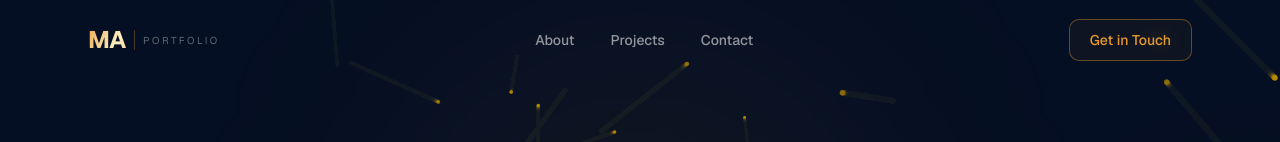
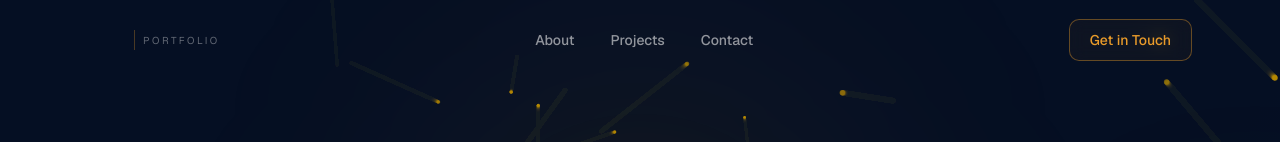
Before and after one commit to marcoabdo20/portfolio-project, a Next.js app: page / in a window 1280 px wide. Shown: the top 142 px of the page. Built offline with nearby package versions, Linux system fonts and the light colour scheme.

Commit message:
Update text gradient styles; replace 'text-gradient-gold' with 'text-primary' for consistency

```diff
--- a/app/globals.css
+++ b/app/globals.css
@@ -311,18 +311,13 @@ html {
   background-size: 250% 100%;
   -webkit-background-clip: text;
   background-clip: text;
-  /* color: transparent; */
+  color: transparent;
   animation: shimmer-sweep 4.5s ease-in-out infinite;
 }
 
 .text-gradient-gold {
   display: inline-block;
-  background: linear-gradient(
-    120deg,
-    var(--primary),
-    oklch(0.95 0.06 95),
-    var(--primary)
-  );
+
   background-size: 200% auto;
   -webkit-background-clip: text;
   background-clip: text;
--- a/components/about.tsx
+++ b/components/about.tsx
@@ -193,7 +193,7 @@ export default function About() {
               lg:text-6xl
             "
           >
-            <span className="text-gradient-gold">
+            <span className="text-primary">
               Who I Am
             </span>
           </h2>
@@ -727,7 +727,7 @@ export default function About() {
                     "
                   >
                     Turning Ideas Into
-                    <span className="text-gradient-gold">
+                    <span className="text-primary">
                       {" "}
                       Reality
                     </span>
```
